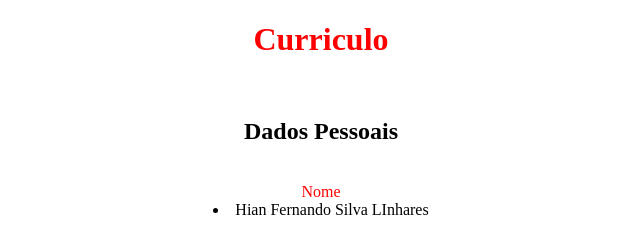
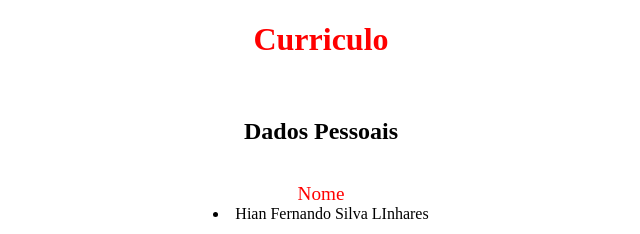
Before and after one commit to linhareshian/curriculo, a plain HTML site: page index.html in a window 1280 px wide. Shown: the top 234 px of the page, 319-959 px from the left. Drawn offline with Linux system fonts and the light colour scheme.

Commit message:
Update index.html

```diff
--- a/index.html
+++ b/index.html
@@ -11,7 +11,7 @@
 <img src="hian.html/foto.jpg" alt="some text" width=250 height=350/>
 <p><h2><center>Dados Pessoais</center></h2></p><br>
 
-  <center><font color="red"> <dt>Nome</dt></font></center>
+  <center><font color="red"><big> <dt>Nome</dt></big></font></center>
   <center><li> Hian Fernando Silva LInhares</li></center><br>
   <center><font color="red"> <dt>Idade</dt></font></center>
   <center><li>19 anos</li></center><br>
```
